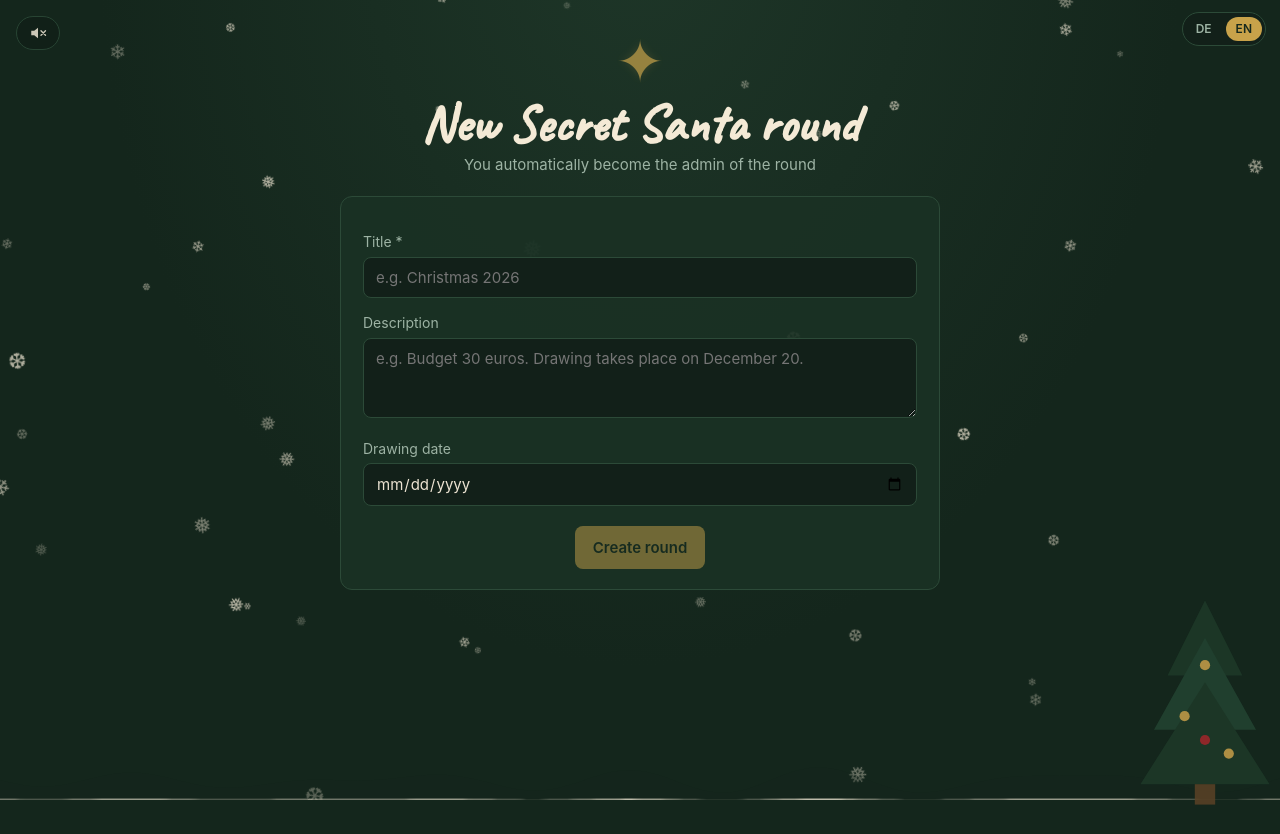
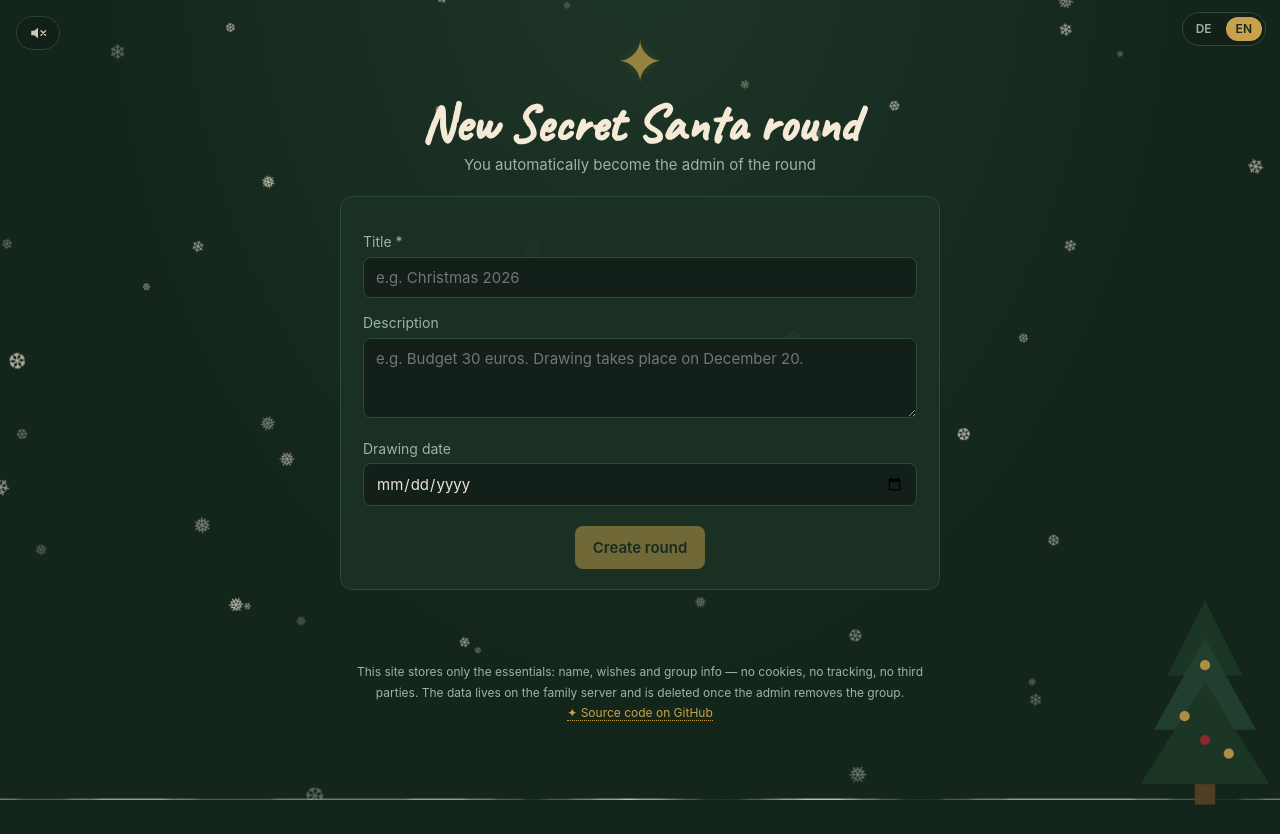
Before and after one commit to jacksitlab/wichteln, a React (Vite) app in the folder web/: page /create in a window 1280 px wide. Before the commit the page ends 800 px from the top, so only its background shows below. Built offline with nearby package versions, Linux system fonts and the light colour scheme.

Commit message:
add footer

```diff
--- /dev/null
+++ b/web/src/components/Footer.tsx
@@ -0,0 +1,35 @@
+import { useT } from '../i18n'
+
+/**
+ * Seiten-Footer: GitHub-Link + kurzer Datenschutz-Hinweis (Datensparsamkeit).
+ * Reagiert auf den Sprachumschalter; liegt im Seitenfluss unter dem Inhalt.
+ */
+export function Footer() {
+  const { t } = useT()
+  return (
+    <footer className="site-footer">
+      <p>{t('footer_privacy')}</p>
+      <p>
+        <a href="https://github.com/jacksitlab/wichteln" target="_blank" rel="noopener noreferrer">
+          {'\u2726'} {t('footer_code')}
+        </a>
+      </p>
+      <style>{`
+        .site-footer {
+          position: relative; z-index: 1;
+          max-width: 640px; margin: 0 auto;
+          padding: 8px 20px 110px; /* unten Platz für die wachsende Schneedecke */
+          text-align: center;
+          font-size: 12px; line-height: 1.7;
+          color: var(--fg-muted);
+        }
+        .site-footer p { margin: 0; }
+        .site-footer a {
+          color: var(--gold); text-decoration: none;
+          border-bottom: 1px dotted var(--gold);
+        }
+        .site-footer a:hover { opacity: 0.8; }
+      `}</style>
+    </footer>
+  )
+}
--- a/web/src/i18n/de.ts
+++ b/web/src/i18n/de.ts
@@ -125,8 +125,12 @@ export const de = {
   err_NOT_DRAWN: 'Die Auslosung steht noch aus.',
   err_RATE_LIMITED: 'Zu viele Anfragen. Bitte später erneut versuchen.',
   err_VALIDATION: 'Eingabe ungültig.',
-  err_TOO_FEW_PARTICIPANTS: 'Mindestens 2 Wichtel erforderlich.',
+  err_TOO_FEW_PARTICIPANTS: 'Mindestens 2 Teilnehmer erforderlich.',
   err_DRAW_UNSOLVABLE: 'Mit den konfigurierten Ausschlüssen ist keine gültige Zuteilung möglich. Bitte Ausschlüsse anpassen.',
+
+  // Footer
+  footer_privacy: 'Diese Seite speichert nur das Nötigste: Name, Wünsche und Gruppeninfos — ohne Cookies, ohne Tracking, ohne Dritte. Die Daten liegen auf dem Familien-Server und werden nach der Wichtelei gelöscht, sobald der Admin die Gruppe entfernt.',
+  footer_code: 'Quellcode auf GitHub',
 }
 
 export type TranslationKey = keyof typeof de
--- a/web/src/i18n/en.ts
+++ b/web/src/i18n/en.ts
@@ -126,4 +126,8 @@ export const en: Record<TranslationKey, string> = {
   err_VALIDATION: 'Invalid input.',
   err_TOO_FEW_PARTICIPANTS: 'At least 2 participants are required.',
   err_DRAW_UNSOLVABLE: 'No valid assignment possible with the configured exclusions. Please adjust the exclusions.',
+
+  // Footer
+  footer_privacy: 'This site stores only the essentials: name, wishes and group info — no cookies, no tracking, no third parties. The data lives on the family server and is deleted once the admin removes the group.',
+  footer_code: 'Source code on GitHub',
 }
--- a/web/src/main.tsx
+++ b/web/src/main.tsx
@@ -10,6 +10,7 @@ import JoinPage from './pages/JoinPage'
 import ParticipantPage from './pages/ParticipantPage'
 import { Snowfall, SnowCover, ChristmasTree } from './components/Decorations'
 import { MusicToggle } from './components/MusicToggle'
+import { Footer } from './components/Footer'
 import { LanguageProvider } from './i18n'
 import { LanguageSwitch } from './components/Widgets'
 
@@ -30,6 +31,7 @@ ReactDOM.createRoot(document.getElementById('root')!).render(
       <MusicToggle />
       <LanguageSwitch />
       <RouterProvider router={router} />
+      <Footer />
     </LanguageProvider>
   </React.StrictMode>,
 )
```
Also changed, not shown: 1 other file (tests, documents, lock files or other folders).
